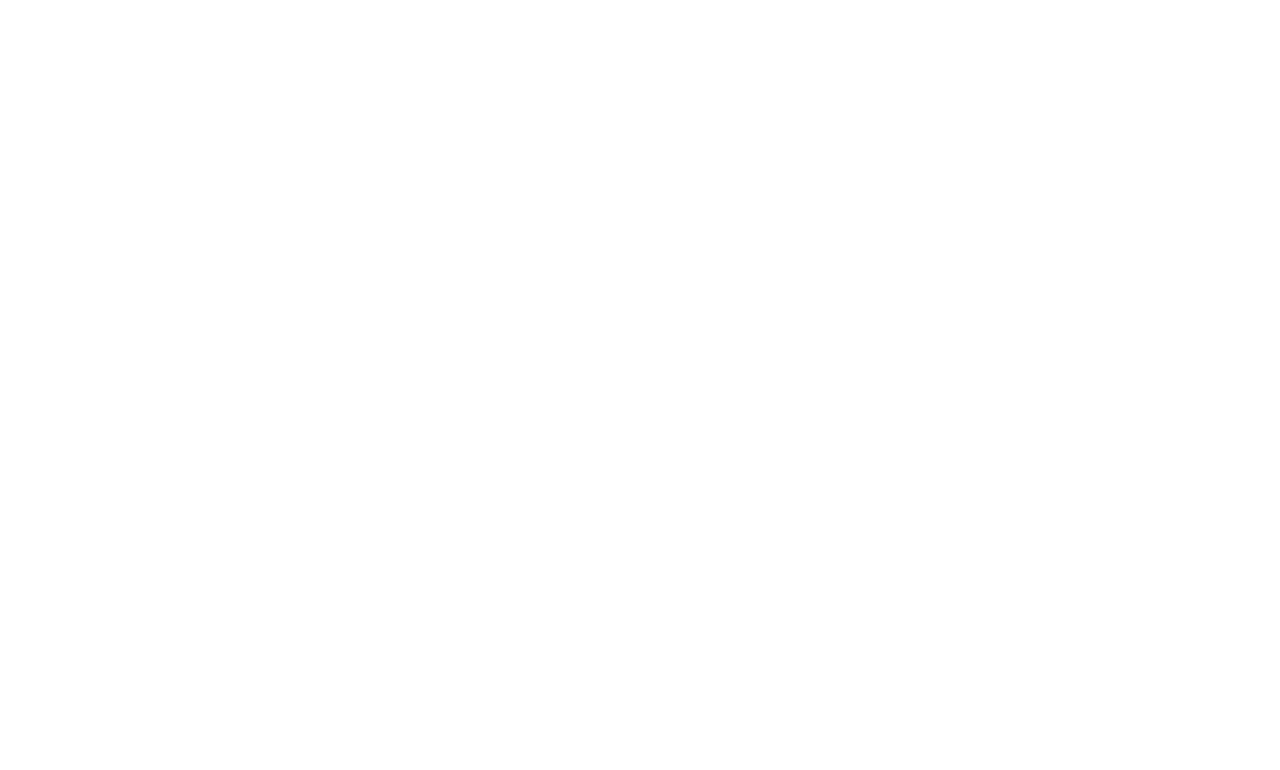
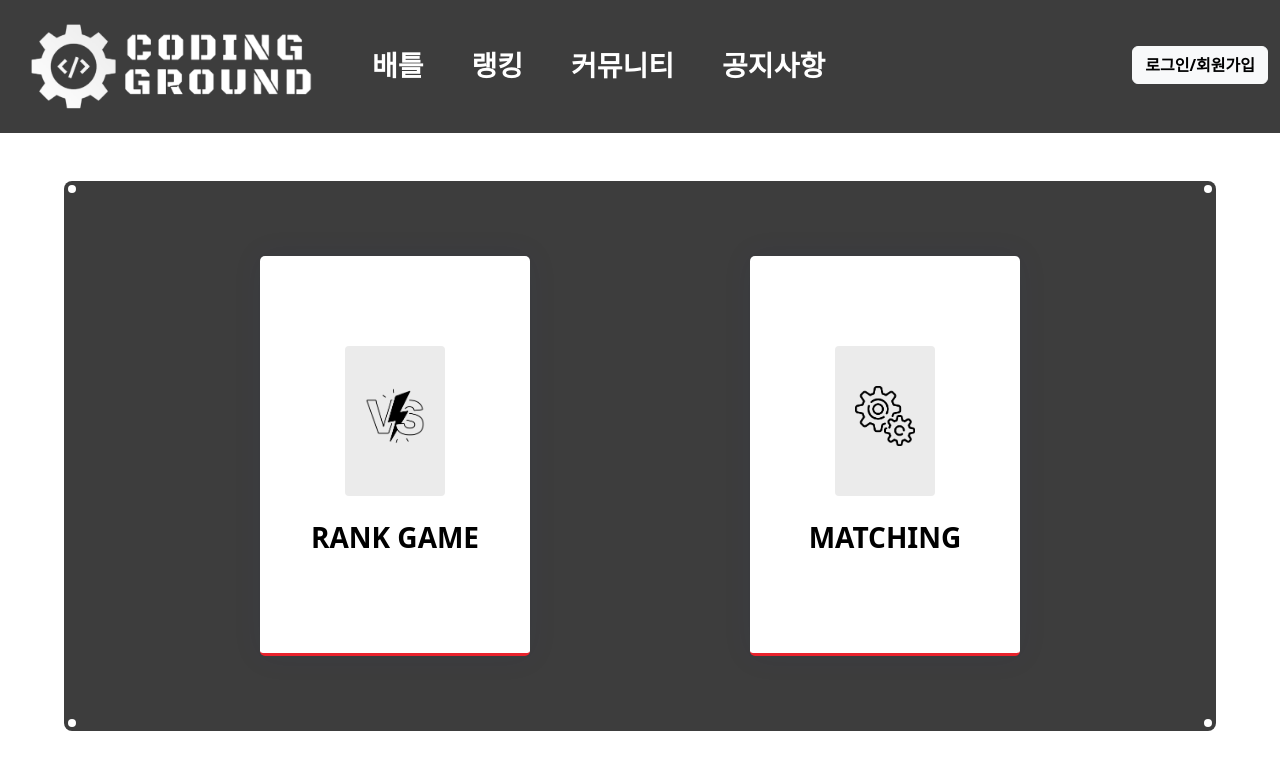
Before and after one commit to It-works-Why/CodingGround_Frontend, a JavaScript app: page /battle/list in a window 1280 px wide. Before the commit this address had no page. Shown: the top 770 px of the page. Built offline with nearby package versions, Linux system fonts and the light colour scheme; a small style sheet from the web is missing.

Commit message:
fix : battleList 버튼 뽀삐뽀 해결

```diff
--- a/src/assets/css/global.css
+++ /dev/null
@@ -1,11 +0,0 @@
-html,
-body,
-#app{
-    height: 100%;
-    margin: 0;
-    padding: 0;
-    font-family: Avenir, Helvetica, Arial, sans-serif;
-    -webkit-font-smoothing: antialiased;
-    -moz-osx-font-smoothing: grayscale;
-    text-align: center;
-}
--- /dev/null
+++ b/src/assets/css/view/global.css
@@ -0,0 +1,11 @@
+html,
+body,
+#app{
+    height: 100%;
+    margin: 0;
+    padding: 0;
+    font-family: Avenir, Helvetica, Arial, sans-serif;
+    -webkit-font-smoothing: antialiased;
+    -moz-osx-font-smoothing: grayscale;
+    text-align: center;
+}
--- a/src/components/Header.vue
+++ b/src/components/Header.vue
@@ -9,7 +9,7 @@
         <div class="pb-1 collapse navbar-collapse" id="navbarText">
           <ul class="navbar-nav me-auto mb-2 mb-lg-0">
             <li class="mx-3 nav-item">
-              <a class="nav_button text-nowrap fw-bold fs-3 nav-link" href="/battle-list">배틀</a>
+              <a class="nav_button text-nowrap fw-bold fs-3 nav-link" href="/battle/list">배틀</a>
             </li>
             <li class="mx-3 nav-item">
               <a class="nav_button text-nowrap fw-bold fs-3 nav-link" href="#">랭킹</a>
--- a/src/router/index.js
+++ b/src/router/index.js
@@ -73,7 +73,7 @@
         component: DetailNoticePostView
       },
       {
-        path: '/battle-list',
+        path: '/battle/list',
         component: BattleListView
       },
 
--- a/src/view/BattleListView.vue
+++ b/src/view/BattleListView.vue
@@ -9,7 +9,7 @@
             <header class="section-header">
             </header>
             <div class="row">
-              <div class="col-lg-3 col-md-6">
+              <div class="col-3">
                 <div class="service-box red" @click="modalOpen('RANK GAME')">
                   <i class="bi bi-file icon">
                     <img class="img" src="../assets/img/Battle1.png" alt="RANK GAME IMG">
@@ -17,7 +17,7 @@
                   <h3>RANK GAME</h3>
                 </div>
               </div>
-              <div class="col-lg-3 col-md-6">
+              <div class="col-3">
                 <div class="service-box red" @click="modalOpen('MATCHING')">
                   <i class="bi bi-pencil-fill icon">
                     <img class="img" src="../assets/img/Battle2.png" alt="MATCHING IMG">
```
